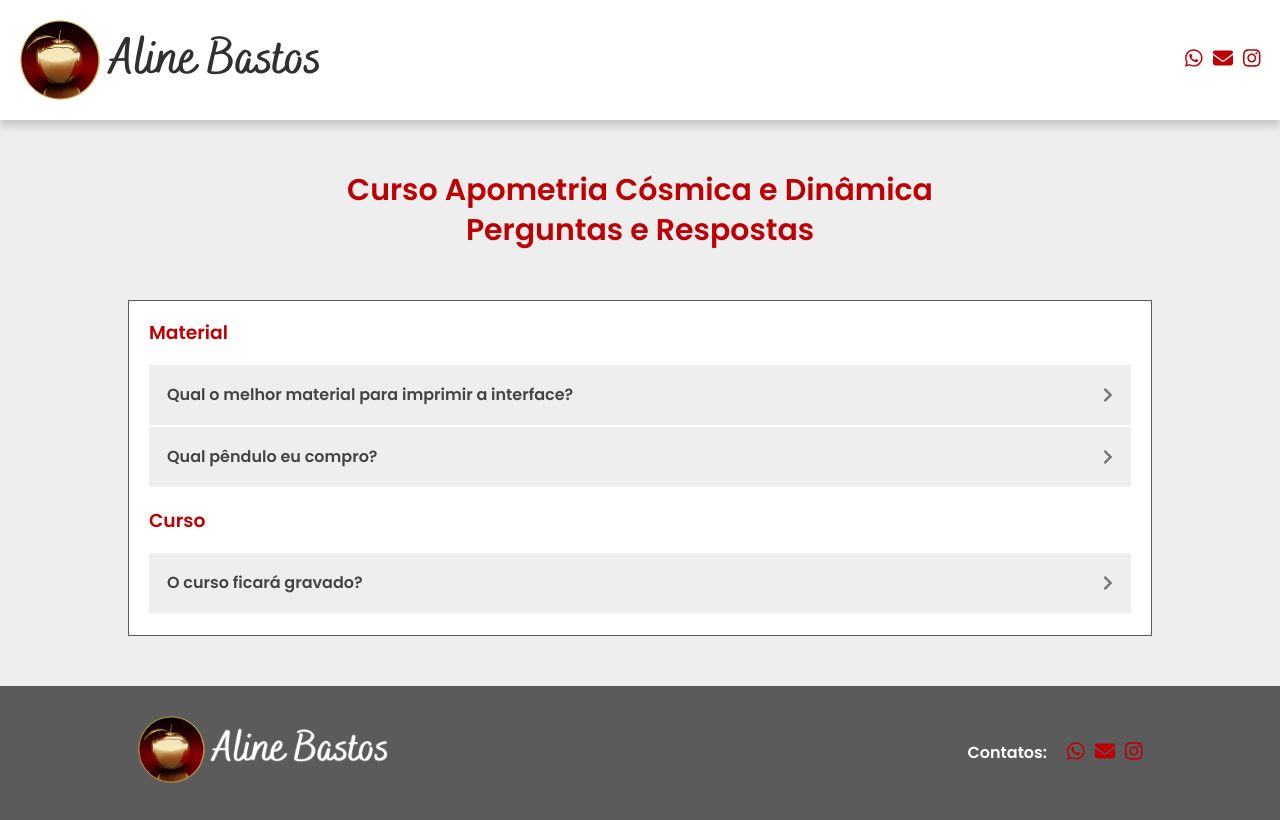
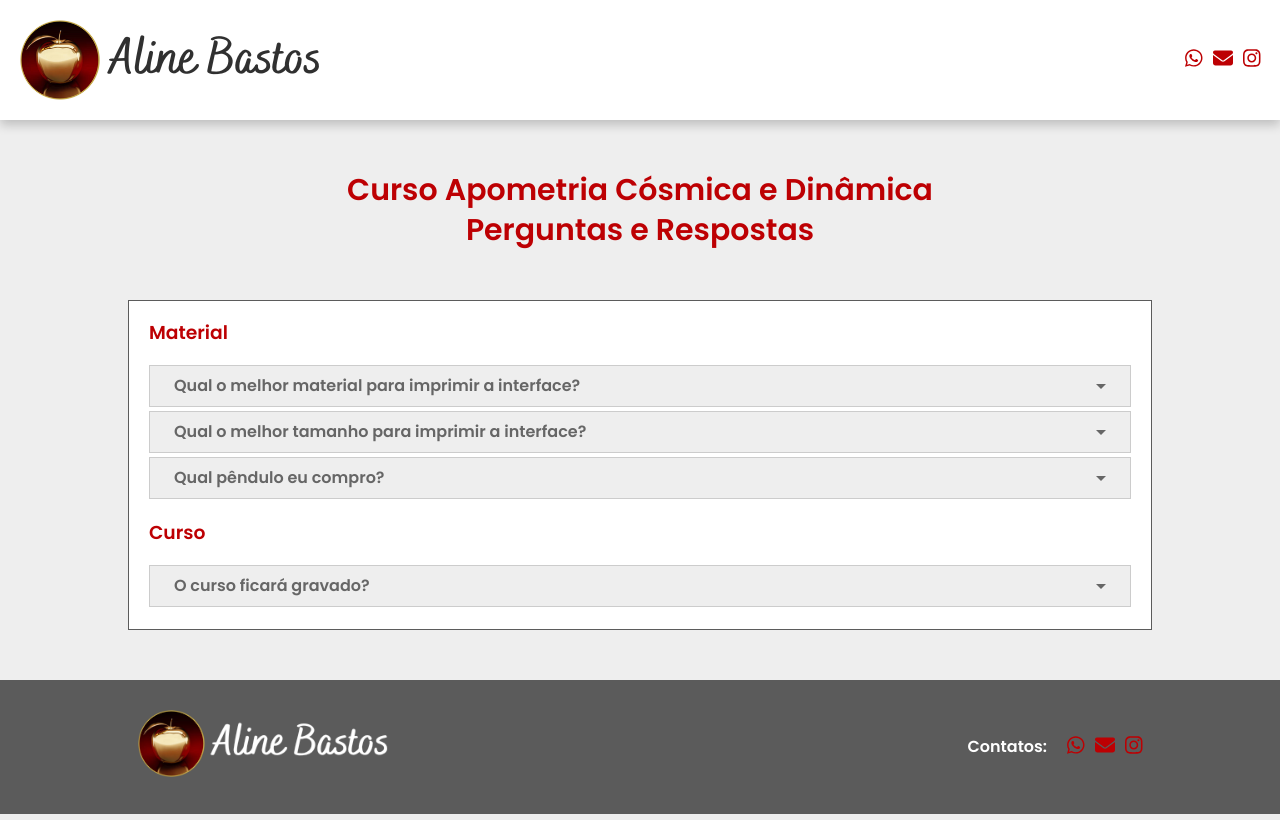
Before and after one commit to alinebastos/alinebastosterapeuta, a React (Create React App) app: page /faq-apometria-cosmica in a window 1280 px wide. Built offline with nearby package versions, Linux system fonts and the light colour scheme.

Commit message:
Change accordion

```diff
--- a/src/components/Accordion/chevron.js
+++ /dev/null
@@ -1,18 +0,0 @@
-function Chevron(props) {
-    return (
-      <svg
-        className={props.className}
-        height={props.height}
-        width={props.width}
-        xmlns="http://www.w3.org/2000/svg"
-        viewBox="0 0 320 512"
-      >
-        <path
-          fill={props.fill}
-          d="M285.476 272.971L91.132 467.314c-9.373 9.373-24.569 9.373-33.941 0l-22.667-22.667c-9.357-9.357-9.375-24.522-.04-33.901L188.505 256 34.484 101.255c-9.335-9.379-9.317-24.544.04-33.901l22.667-22.667c9.373-9.373 24.569-9.373 33.941 0L285.475 239.03c9.373 9.372 9.373 24.568.001 33.941z"
-        />
-      </svg>
-    );
-}
-
-export default Chevron;
--- a/src/components/Accordion/index.js
+++ /dev/null
@@ -1,89 +0,0 @@
-import { useState, useRef } from "react";
-import Chevron from "./chevron";
-import styled from 'styled-components';
-
-const AccordionSection = styled.div`
-    display: flex;
-    flex-direction: column;
-    border-bottom: 2px solid #fff;
-`
-const AccordionButton = styled.p`
-    background-color: #eee;
-    color: #444;
-    cursor: pointer;
-    padding: 18px;
-    display: flex;
-    align-items: center;
-    border: none;
-    outline: none;
-    transition: background-color 0.6s ease;
-
-    &:hover, &.active {
-        background-color: #ccc;
-    }
-`
-
-const ChevronIcon = styled(Chevron)`
-    &.accordion__icon {
-        margin-left: auto;
-        transition: transform 0.6s ease;
-    }
-
-    &.rotate {
-        transform: rotate(90deg);
-    }
-`
-
-const AccordionTitle = styled.p`
-    font-weight: 600;
-    padding: 0;
-    font-family: 'Poppins', sans-serif;
-`
-
-const AccordionContent = styled.div`
-    overflow: auto;
-    transition: max-height 0.6s ease;
-`
-
-const AccordionText = styled.p`
-    padding: 18px;
-`
-
-function Accordion(props) {
-  const [setActive, setActiveState] = useState("");
-  const [setHeight, setHeightState] = useState("0px");
-  const [setRotate, setRotateState] = useState("accordion__icon");
-
-  const content = useRef(null);
-
-  function toggleAccordion() {
-    setActiveState(setActive === "" ? "active" : "");
-    setHeightState(
-      setActive === "active" ? "0px" : `${content.current.scrollHeight}px`
-    );
-    setRotateState(
-      setActive === "active" ? "accordion__icon" : "accordion__icon rotate"
-    );
-  }
-
-  return (
-    <AccordionSection className="accordion__section">
-      <AccordionButton className={`accordion ${setActive}`} onClick={toggleAccordion}>
-        <AccordionTitle className="accordion__title">{props.title}</AccordionTitle>
-        <ChevronIcon className={`${setRotate}`} width={10} fill={"#777"} />
-      </AccordionButton>
-      <AccordionContent
-        ref={content}
-        style={{ maxHeight: `${setHeight}` }}
-        className="accordion__content"
-      >
-        <AccordionText
-          className="accordion__text"
-          dangerouslySetInnerHTML={{ __html: props.content }}
-        />
-      </AccordionContent>
-    </AccordionSection>
-  );
-}
-
-export default Accordion;
--- a/src/pages/faq-apometria-cosmica/index.js
+++ b/src/pages/faq-apometria-cosmica/index.js
@@ -1,5 +1,5 @@
 import styled from 'styled-components';
-import Accordion from '../../components/Accordion';
+import { useState } from 'react';
 
 const Wrapper = styled.div`
     max-width: 1024px;
@@ -8,6 +8,75 @@ const Wrapper = styled.div`
     padding: 0 20px 20px;
     margin: 50px auto;
 `
+
+const AccordionItem = styled.div`
+    overflow: hidden;
+    transition: max-height 0.3s cubic-bezier(1, 0, 1, 0);
+    height: auto;
+    max-height: 9999px;
+
+    &.collapsed {
+        max-height: 0;
+        transition: max-height 0.35s cubic-bezier(0, 1, 0, 1);
+    }
+`
+
+const AccordionTitle = styled.div`
+    font-weight: 600;
+    cursor: pointer;
+    color: #666;
+    padding: 0.5em 1.5em;
+    border: solid 1px #ccc;
+    display: flex;
+    justify-content: space-between;
+    align-items: center;
+    margin: 2px 0;
+    background-color: #eee;
+
+    &::after {
+        content: "";
+        width: 0;
+        height: 0;
+        border-left: 5px solid transparent;
+        border-right: 5px solid transparent;
+        border-top: 5px solid currentColor;
+    }
+
+    &:hover,
+    &.open {
+        color: black;
+        background-color: #ccc;
+    }
+
+    &.open {
+        &::after {
+            content: "";
+            border-top: 0;
+            border-bottom: 5px solid;
+        }
+    }
+`
+
+const AccordionContent = styled.div`
+    padding: 1em 1.5em;
+`
+
+const Accordion = ({ title, children }) => {
+    const [isOpen, setOpen] = useState(false);
+    return (
+        <>
+            <AccordionTitle
+            className={`accordion-title ${isOpen ? "open" : ""}`}
+            onClick={() => setOpen(!isOpen)}
+            >
+            {title}
+            </AccordionTitle>
+            <AccordionItem className={`accordion-item ${!isOpen ? "collapsed" : ""}`}>
+            <AccordionContent className="accordion-content">{children}</AccordionContent>
+            </AccordionItem>
+        </>
+    );
+};
 
 function FaqApometriaCosmica() {
     return (
@@ -18,35 +87,23 @@ function FaqApometriaCosmica() {
             </h2>
             <Wrapper>
                 <h3>Material</h3>
-                <Accordion
-                    title="Qual o melhor material para imprimir a interface?"
-                    content="Existem várias opções, as mais resistentes e mais usadas são: em papel foto plastificado, em material de ímã e em PVC.<br />
-                    Se for enviar para uma gráfica, prefira enviar por e-mail, pois o whatsapp diminui a qualidade do arquivo."
-                />
-                <Accordion
-                    title="Qual pêndulo eu compro?"
-                    content="Existem alguns tipo de materiais: madeira, metal e cristal.<br />
+                <Accordion title="Qual o melhor material para imprimir a interface?">
+                    Existem várias opções, as mais resistentes e mais usadas são: em papel foto plastificado, em material de ímã e em PVC.<br />
+                    Se for enviar para uma gráfica, prefira enviar por e-mail, pois o whatsapp diminui a qualidade do arquivo.
+                </Accordion>
+                <Accordion title="Qual o melhor tamanho para imprimir a interface?">
+                    Sugerimos imprimir em A3, mas não tem problema imprimir em outro tamanho se ficar legível e com espaço para isar o pêndulo no relógio da interface.
+                </Accordion>
+                <Accordion title="Qual pêndulo eu compro?">
+                    Existem alguns tipo de materiais: madeira, metal e cristal.<br />
                     O pêndulo nos escolhe, tem uma dica de como fazer isso quando a compra é presencial: Posicione o pêndulo acima da sua mão, se ele girar ele te escolheu, e quanto mais rápido ele girar mais forte é a conexão.<br />
                     Pode experimentar vários pêndulos até encontrar o que te escolheu.<br />
-                    Sobre o material do pêndulo, não tem melhor ou pior, tem o que ressoa com o seu coração."
-                />
+                    Sobre o material do pêndulo, não tem melhor ou pior, tem o que ressoa com você.
+                </Accordion>
                 <h3>Curso</h3>
-                <Accordion
-                    title="O curso ficará gravado?"
-                    content="
+                <Accordion title="O curso ficará gravado?">
                     Sim, o curso ficará gravado e disponibilizado na plataforma Hotmart.
-                    "
-                />
-                {/*
-                <div className="accordionItem">
-                    <AccordionTitle className="accordionTitle">• Qual pêndulo é melhor?</AccordionTitle>
-                    <div className="accordionContent">
-                        <p>Existem alguns tipo de materiais: madeira, metal e cristal.<br />
-                        O pêndulo nos escolhe, tem uma dica de como fazer isso quando a compra é presencial: Posicione o pêndulo acima da sua mão, se ele girar ele te escolheu, e quanto mais rápido ele girar mais forte é a conexão.<br />
-                        Pode experimentar vários pêndulos até encontrar o que te escolheu.<br />
-                        Sobre o material do pêndulo, não tem melhor ou pior, tem o que ressoa com o seu coração.</p>
-                    </div>
-                </div> */}
+                </Accordion>
             </Wrapper>
         </>
     )
```
